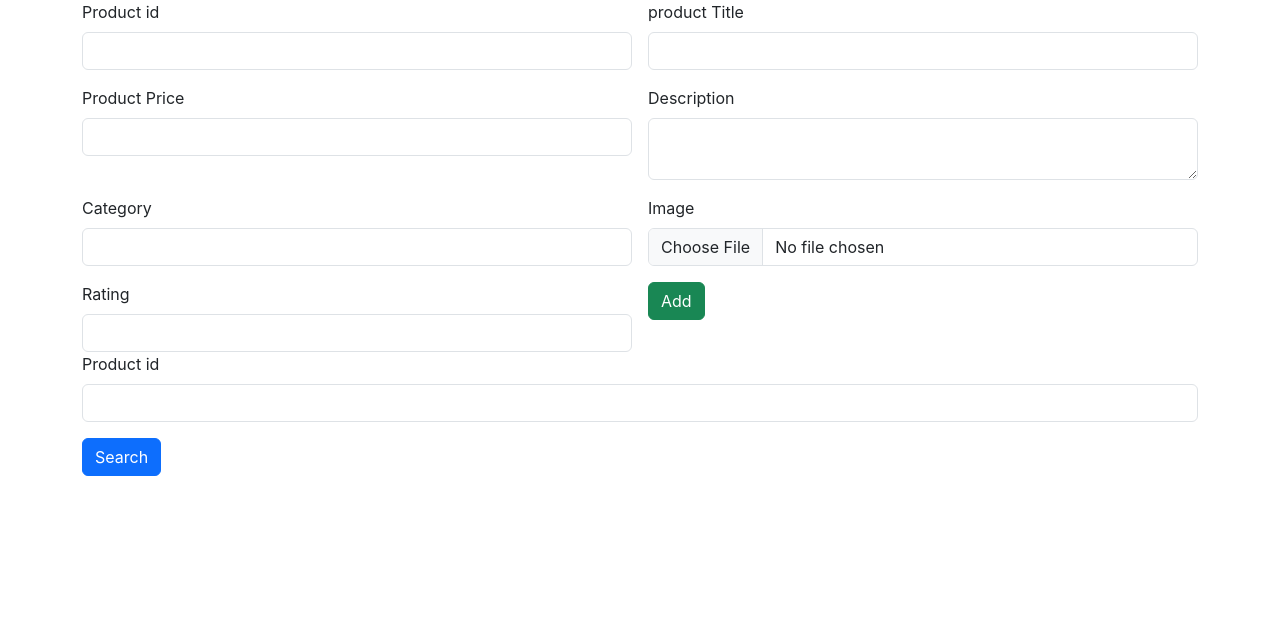
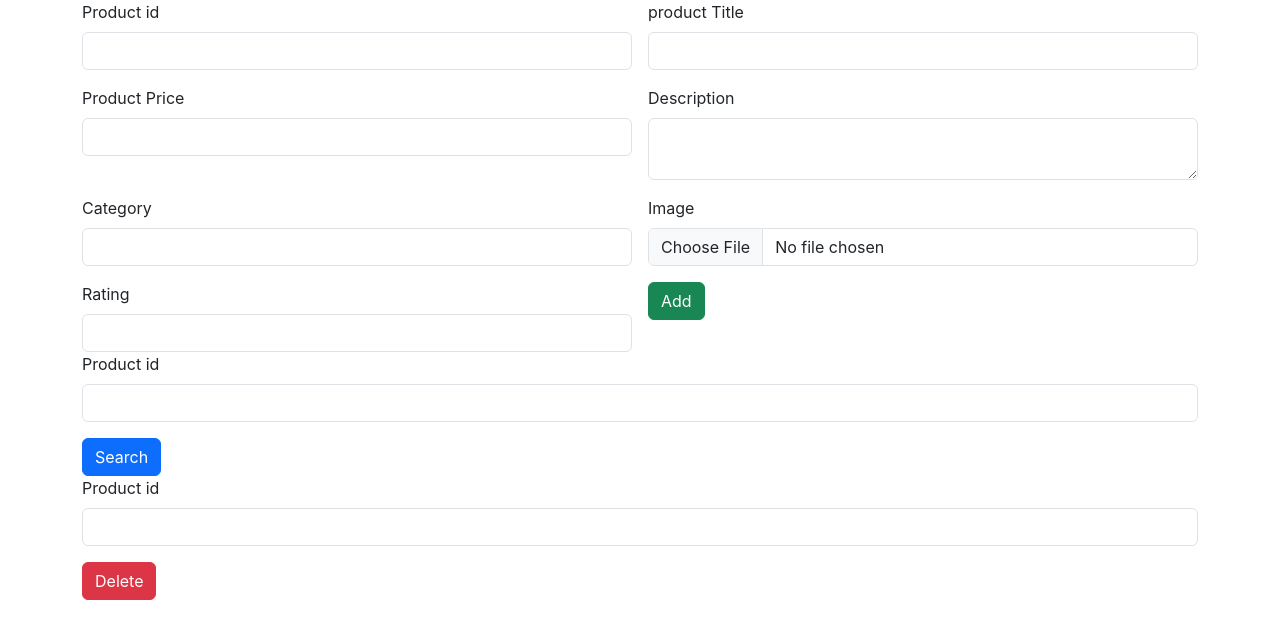
Before and after one commit to Ashilkrishna/Shopping-cart-app, a React (Create React App) app: page / in a window 1280 px wide. Shown: the top 638 px of the page. Built offline with nearby package versions, Linux system fonts and the light colour scheme.

Commit message:
Delete button added

```diff
--- a/src/App.js
+++ b/src/App.js
@@ -2,12 +2,14 @@
 import './App.css';
 import Add from './components/Add';
 import Search from './components/Search';
+import Delete from './components/Delete';
 
 function App() {
   return (
     <div>
       <Add/>
       <Search/>
+      <Delete/>
     </div>
   );
 }
--- /dev/null
+++ b/src/components/Delete.jsx
@@ -0,0 +1,25 @@
+import React from 'react'
+
+const Delete = () => {
+  return (
+    <div>
+      <div className="container">
+        <div className="row">
+            <div className="col col-12 col-sm-12 col-md-12 col-lg-12 col-xl-12 col-xxl-12">
+                <div className="row g-3">
+                    <div className="col col-12 col-sm-12 col-md-12 col-lg-12 col-xl-12 col-xxl-12">
+                        <label htmlFor="" className="form-label">Product id</label>
+                        <input type="text" className="form-control" />
+                    </div>
+                    <div className="col col-12 col-sm-12 col-md-12 col-lg-12 col-xl-12 col-xxl-12">
+                        <button className="btn btn-danger">Delete</button>
+                    </div>
+                </div>
+            </div>
+        </div>
+      </div>
+    </div>
+  )
+}
+
+export default Delete
```
